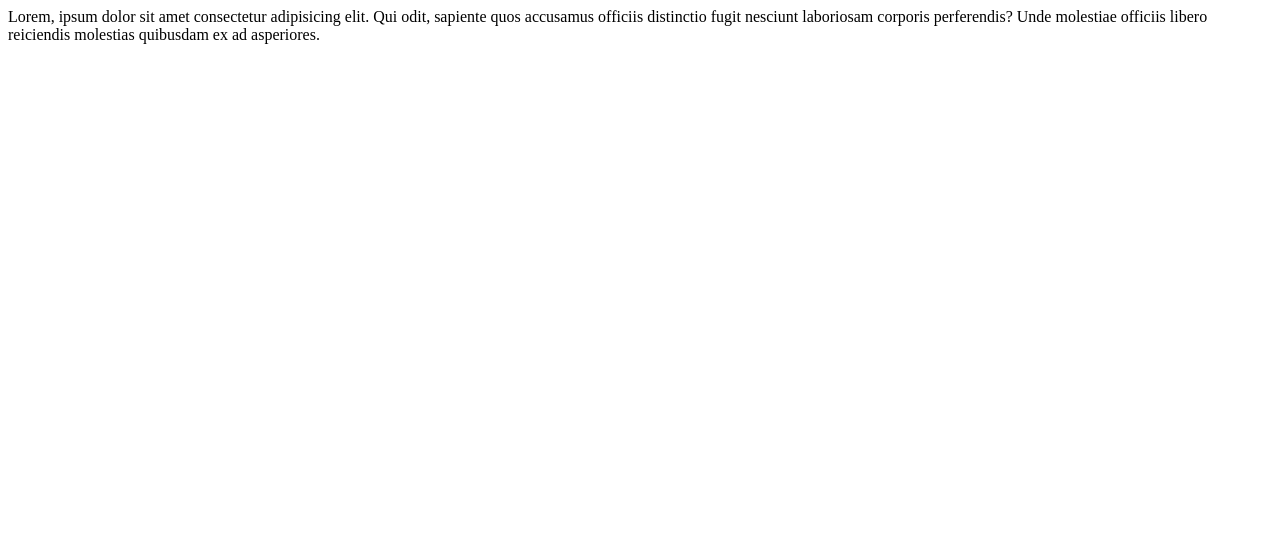
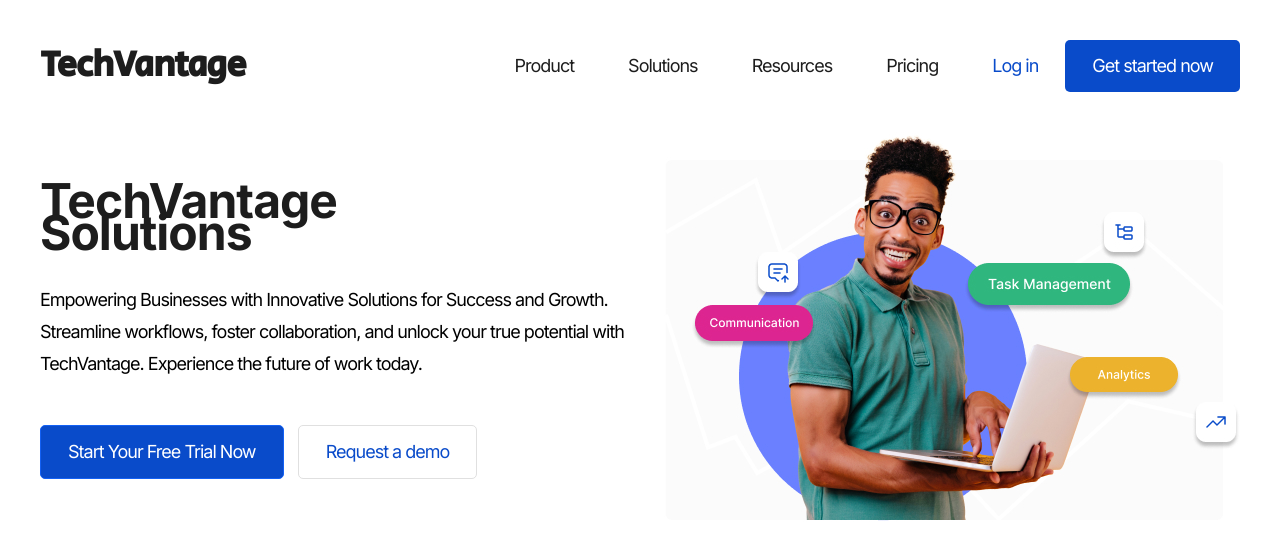
Before and after one commit to aminulhr/as-sunnah-3, a plain HTML site: page index.html in a window 1280 px wide. Drawn offline with Linux system fonts and the light colour scheme.

Commit message:
all added

```diff
--- a/index.html
+++ b/index.html
@@ -3,9 +3,41 @@
 <head>
     <meta charset="UTF-8">
     <meta name="viewport" content="width=device-width, initial-scale=1.0">
-    <title>Ass- Sunnah 3</title>
+    <title>Document</title>
+    <link rel="stylesheet" href="style.css">
 </head>
 <body>
-    Lorem, ipsum dolor sit amet consectetur adipisicing elit. Qui odit, sapiente quos accusamus officiis distinctio fugit nesciunt laboriosam corporis perferendis? Unde molestiae officiis libero reiciendis molestias quibusdam ex ad asperiores.
+    <div class="header">
+        <div class="container">
+            <div class="logo">
+                <h1>TechVantage</h1>
+            </div>
+            <div class="main-manu">
+                <ul>
+                    <li><a href="">Product</a></li>
+                    <li><a href="">Solutions</a></li>
+                    <li><a href="">Resources</a></li>
+                    <li><a href="">Pricing</a></li>
+                    <li class="login-link"><a href="">Log in</a></li>
+                    <li class="get-link"><a href="">Get started now</a></li>
+                </ul>
+            </div>
+        </div>
+    </div>
+    <div class="hero">
+        <div class="container">
+            <div class="hero-text">
+                    <h2>TechVantage <br> Solutions</h2>
+                    <p>Empowering Businesses with Innovative Solutions for Success and Growth.
+                       Streamline workflows, foster collaboration, and unlock your true
+                       potential with TechVantage. Experience the future of work today.</p>
+                    <a class="btn primary-btn" href="">Start Your Free Trial Now</a>
+                    <a class="btn second-btn" href="">Request a demo</a>
+            </div>
+            <div class="hero-image">
+                <img src="Hero.jpg" alt="">
+            </div>
+        </div>
+    </div>
 </body>
 </html>
--- /dev/null
+++ b/style.css
@@ -0,0 +1,81 @@
+@import url('https://fonts.googleapis.com/css2?family=Inter:wght@400;500;700&family=Secular+One&display=swap');
+
+body{
+    font-family: 'inter', sans-serif;
+}
+.logo{
+    font-family: 'Secular One', sans-serif;
+
+}
+
+*{
+    margin: 0;
+    padding: 0;
+    list-style: none;
+}
+body{
+    font-size: 18px;
+    line-height: 32px;
+    letter-spacing: -1px;
+}
+h1,h2,h3,h4{
+    color: #1D1D1D;
+}
+a{
+    text-decoration: none;
+}
+.header .container, .hero .container {
+    display:flex;
+    justify-content: space-between;
+    align-items: center;
+}
+.container{
+    max-width: 1200px;
+    margin: 0 auto;
+}
+.main-manu ul{
+    display: flex;
+}
+.main-manu li a {
+    display: inline-block;
+    padding: 10px 27px;
+    text-decoration: none;
+    color: #1D1D1D;
+}
+.main-manu li.get-link a {
+    background-color: #094BCA;
+    color: white;
+    border-radius: 5px;
+}
+.main-manu li.login-link a{
+    color:#094BCA;
+
+}
+.header{
+    margin: 30px 0px;
+    padding: 10px 0;
+}
+.hero-text h2{
+    font-size: 48px;
+    letter-spacing: -1px;
+    margin-bottom: 35px;
+}
+.hero-text p{
+    margin-bottom: 45px;
+}
+.btn{
+    border: 1px solid;
+    display: inline-block;
+    padding: 10px 27px;
+    border-radius: 5px;
+    margin-right: 10px;
+}
+.btn.primary-btn{
+    background: #094BCA;
+    border-color: #1361F5;
+    color:white;
+}
+.btn.second-btn{
+    border: 1px solid #E0E0E0;
+    color:#094BCA;
+}
```
Also changed, not shown: Hero.jpg (added).
